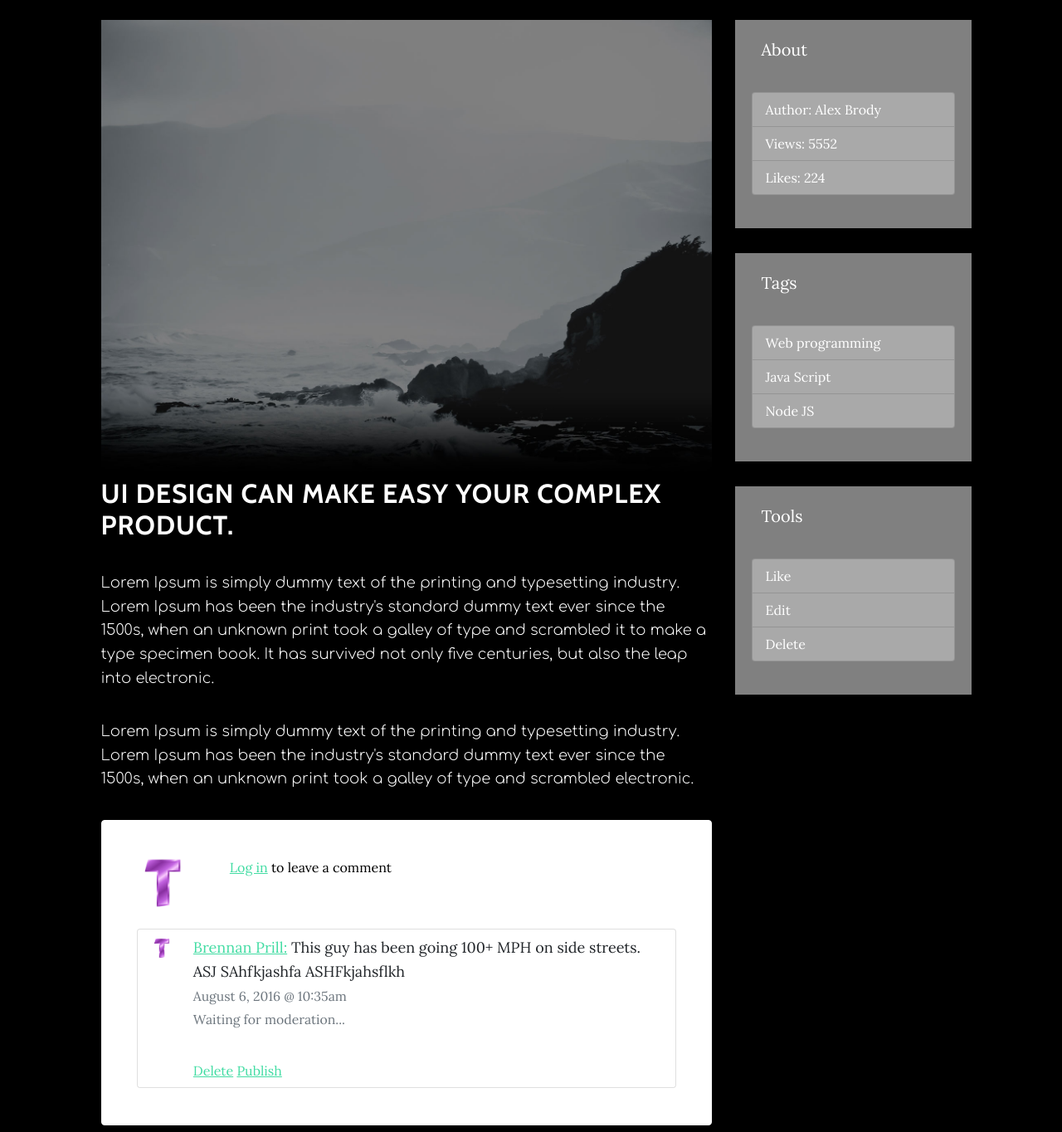
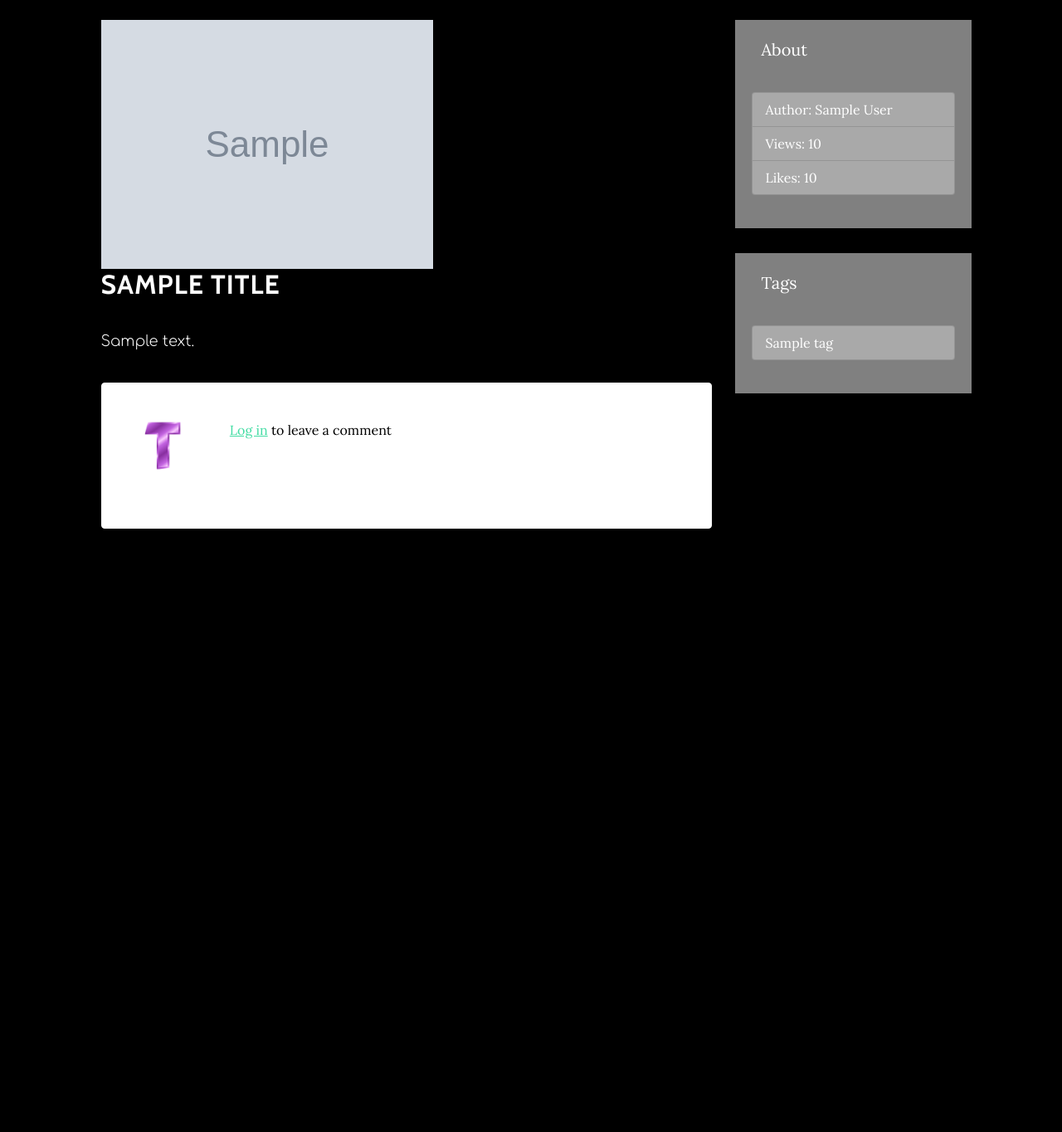
Before and after one commit to magnitola/kursach, a Flask app: template templates/news.html in a window 1280 px wide. Shown: the part 88-1452 px from the top of the page at 83% size. After the commit the page ends 725 px from the top, so only its background shows below. Run offline with Flask 2, Linux system fonts and the light colour scheme; the template is opened without the code that fills it: most values are stand-ins (such as "Sample title", 1, 10 or a date in 2020); grey boxes marked "Sample" are stand-in pictures; some libraries are stand-ins or nearby versions.

Commit message:
Функционал просмотра новостей готов!

```diff
--- a/app.py
+++ b/app.py
@@ -1,6 +1,6 @@
 from flask import Flask, request, redirect, url_for, render_template, make_response, jsonify
 from werkzeug.utils import secure_filename
-from server import get_user_info, can_edit_news, get_all_tags, read_post, save_post, add_post
+from server import get_user_info, can_edit_news, get_all_tags, read_post, save_post, add_post, get_comments, set_like, is_liked, write_comment
 from bson.objectid import ObjectId
 import datetime
 import json
@@ -37,8 +37,8 @@ def index_route():
     return render_template('index.html')
 
 
-@app.route('/news')
-def news_route():
+@app.route('/news_old')
+def news_old_route():
     return render_template('news.html')
 
 
@@ -64,9 +64,9 @@ def registration_route():
 # ===========================
 
 
-@app.route('/edit_news/<post>')
-@app.route('/edit_news/')
-@app.route('/edit_news')
+@app.route('/edit/<post>')
+@app.route('/edit/')
+@app.route('/edit')
 def edit_news_route(post=None):
     params = {
         'session': uuid.UUID(request.cookies.get('session')) if request.cookies.get('session') else '',
@@ -76,7 +76,7 @@ def edit_news_route(post=None):
     if user_info:
         if can_edit_news(params):
             params_to_render = {
-                'news': read_post(params) if post else None,
+                'news': read_post(params, stat=False) if post else None,
                 'all_tags': [tag['name'] for tag in get_all_tags(params)],
                 'is_editor': can_edit_news(params)
             }
@@ -100,7 +100,6 @@ def save_news_route():
     params['tags'] = params['tags'].split(',')
     params['id'] = None if params['id'] == 'null' else params['id']
     params['photo'] = None if params['photo'] == 'null' or params['photo'] == 'undefined' else params['photo']
-    print(params)
     # id, photo, title, text, session, tags
     if params['id']:
         result = save_post(params)
@@ -129,5 +128,45 @@ def save_file_route():
     return make_response(params)
 
 
+@app.route('/news/<post>')
+def news_route(post=None):
+    params = {
+        'session': uuid.UUID(request.cookies.get('session')) if request.cookies.get('session') else '',
+        'id': post
+    }
+    if post:
+        params_to_render = read_post(params)
+        params_to_render['is_editor'] = can_edit_news(params)
+        params_to_render['comments'] = get_comments(params)
+        params_to_render['is_authorized'] = bool(get_user_info(params))
+        params_to_render['is_liked'] = is_liked(params)
+        encode_params(params_to_render)
+        print(params_to_render)
+        return render_template('news.html', **params_to_render)
+    else:
+        return render_template('news.html')
+
+
+@app.route('/like', methods=['POST'])
+def like_route():
+    params = {
+        'session': uuid.UUID(request.cookies.get('session')) if request.cookies.get('session') else '',
+    }
+    params.update(dict(request.form))
+    return set_like(params)
+
+
+@app.route('/send_comment', methods=['POST'])
+def send_comment_route():
+    params = {
+        'session': uuid.UUID(request.cookies.get('session')) if request.cookies.get('session') else '',
+    }
+    params.update(dict(request.form))
+    result = write_comment(params)
+    result['comments'] = get_comments(params)
+    encode_params(result)
+    return result
+
+
 if __name__ == '__main__':
     app.run()
--- a/templates/news.html
+++ b/templates/news.html
@@ -50,21 +50,12 @@
             <!-- Start Service Content Section -->
             <div class="service-content-section">
                 <div class="content-hero-image">
-                    <img class="content-hero-image" src="/static/main/img/intro-bg.jpg" alt="">
+                    <img class="content-hero-image" src="/static/loaded/{{ photo }}" alt="">
                 </div>
                 <!-- Start Section Content -->
                 <div class="default-content-style pos-relative">
-                    <h2 class="news_title">UI design can make easy your complex product.</h2>
-                    <p class="news_text">Lorem Ipsum is simply dummy text of the printing and typesetting industry.
-                        Lorem Ipsum
-                        has been the industry's standard dummy text ever since the 1500s, when an unknown print
-                        took a galley of type and scrambled it to make a type specimen book. It has survived not
-                        only five centuries, but also the leap into electronic.
-
-                    <p class="news_text">Lorem Ipsum is simply dummy text of the printing and typesetting industry.
-                        Lorem Ipsum
-                        has been the industry's standard dummy text ever since the 1500s, when an unknown print
-                        took a galley of type and scrambled electronic.</p>
+                    <h2 class="news_title">{{ title }}</h2>
+                    <p class="news_text">{{ text }}</p>
 
 
                 </div>
@@ -78,37 +69,26 @@
                         <form id="form" enctype="multipart/form-data">
                             <div class="row mb-2">
                                 <div class="col d-flex flex-row-reverse">
-                                    <!-- <button class="btn btn-outline-primary" type="submit">Send</button> -->
+                                    {% if is_authorized %}
+                                        <h6 class="error"></h6>
+                                        <button class="btn btn-outline-primary" type="submit">Send</button>
+                                    {% endif %}
                                 </div>
                             </div>
                             <div class="row justify-content-center mb-2">
                                 <div class="col-md-2 offset-md-0 col-2"><img src="/static/logo.png"></div>
-                                <!-- <textarea id="comment" class="form-control" minlength="3" maxlength="200" autocomplete="off" required></textarea> -->
-                                <div class="col-md-10 col-10" style="color: black"><a href="/login">Log in</a> to leave a comment</div>
+                                <div class="col-md-10 col-10" style="color: black">
+                                    {% if is_authorized %}
+                                    <textarea id="comment" class="form-control" minlength="3" maxlength="200" autocomplete="off" required></textarea>
+                                    {% else %}
+                                    <a href="/login">Log in</a> to leave a comment
+                                    {% endif %}
+                                </div>
                                 <div class="col mt-4">
-                                    <ul class="list-group">
+                                    <ul class="list-group comments">
                                         <!-- КОММЕНТАРИЙ -->
-                                        <li class="list-group-item">
-                                            <div class="d-flex media">
-                                                <div></div>
-                                                <div class="media-body">
-                                                    <div class="d-flex media" style="overflow:visible;">
-                                                        <div class="col-1"><img style="width: 25px; height:25px;" src="/static/logo.png"></div>
-                                                        <div style="overflow:visible;" class="col">
-                                                            <div class="row">
-                                                                <div class="col">
-                                                                    <p><a href="#">Brennan Prill:</a> This guy has been going 100+ MPH on side streets. ASJ SAhfkjashfa ASHFkjahsflkh<br>
-                                                                        <small class="text-muted">August 6, 2016 @ 10:35am </small>
-                                                                        <br><small class="text-muted">Waiting for moderation...</small>
-                                                                    </p>
-                                                                    <a href="#">Delete</a> <a href="#">Publish</a>
-                                                                </div>
-                                                            </div>
-                                                        </div>
-                                                    </div>
-                                                </div>
-                                            </div>
-                                        </li>
+
+
                                         <!-- КОНЕЦ КОММЕНТАРИЯ -->
                                     </ul>
                                 </div>
@@ -127,9 +107,9 @@
                         <div class="col">
                             <p class="title">About</p>
                             <ul class="list-group">
-                                <li class="list-group-item about"><span>Author: Alex Brody</span></li>
-                                <li class="list-group-item about"><span>Views: 5552</span></li>
-                                <li class="list-group-item about"><span>Likes: 224</span></li>
+                                <li class="list-group-item about"><span>Author: {{ author }}</span></li>
+                                <li class="list-group-item about"><span>Views: {{ views }}</span></li>
+                                <li class="list-group-item about"><span>Likes: {{ likes }}</span></li>
                             </ul>
                         </div>
                     </div>
@@ -141,42 +121,103 @@
                         <div class="col">
                             <p class="title">Tags</p>
                             <ul class="list-group">
-                                <li class="list-group-item about about-passive"><span>Web programming</span></li>
-                                <li class="list-group-item about about-passive"><span>Java Script</span></li>
-                                <li class="list-group-item about about-passive"><span>Node JS</span></li>
+                                {% for tag in tags %}
+                                <li class="list-group-item about"><span>{{ tag }}</span></li>
+                                {% endfor %}
                             </ul>
                         </div>
                     </div>
                 </div>
             </div>
-             <div class="row">
+             {% if is_authorized %}
+            <div class="row">
                 <div class="col params">
                     <div class="row">
                         <div class="col">
                             <p class="title">Tools</p>
                             <ul class="list-group">
                                 <li class="list-group-item" id="like"><span>Like</span></li>
-                                <li class="list-group-item about-passive"><span>Edit</span></li>
-                                <li class="list-group-item about-passive"><span>Delete</span></li>
+                                {% if is_editor %}
+                                <li class="list-group-item about-passive" id="edit"><span>Edit</span></li>
+                                <li class="list-group-item about-passive" id="delete"><span>Delete</span></li>
+                                {% endif %}
                             </ul>
                         </div>
                     </div>
                 </div>
             </div>
+            {% endif %}
         </div>
     </div>
 </div>
 <script src="/static/bootstrap/js/bootstrap.min.js"></script>
 </body>
 <script type="text/javascript">
-let is_liked = false;
+let is_liked = {{ is_liked|tojson|safe }};
+let is_editor = {{ is_editor|tojson|safe }};
+let comments = {{ comments|tojson|safe }};
 
+load_comments();
 set_like();
 
 $(document).ready(() => {
     $('#like').click(function () {
-        is_liked = !is_liked;
-        set_like();
+        let formData = new FormData();
+        formData.append('id', "{{ _id }}");
+        $.ajax({
+            type: "POST",
+            url: "{{ url_for('like_route') }}",
+            data: formData,
+            //contentType: 'application/json;charset=UTF-8',
+            processData: false,
+            contentType: false,
+            dataType: "json",
+            success: function (request) {
+                if (request['success']) {
+                    is_liked = !is_liked;
+                    set_like();
+                }
+            },
+            error: function (request) {
+                console.log(request);
+                alert('Все сломалось!');
+            }
+        });
+
+    });
+
+    $('#edit').click(function () {
+       window.location.href = "/edit/" + "{{ _id }}";
+    });
+
+    $("form").submit((event) => {
+        event.preventDefault();
+        let formData = new FormData();
+        formData.append('id', "{{ _id }}");
+        formData.append('text', $('#comment').val());
+        $.ajax({
+            type: "POST",
+            url: "{{ url_for('send_comment_route') }}",
+            data: formData,
+            //contentType: 'application/json;charset=UTF-8',
+            processData: false,
+            contentType: false,
+            dataType: "json",
+            success: function (request) {
+                if (request['success']) {
+                    comments = request['comments'];
+                    load_comments();
+                }
+                else {
+                    $('.error').text(request['messages']);
+                }
+
+            },
+            error: function (request) {
+                console.log(request);
+                alert('Все сломалось!');
+            }
+        });
     });
 
 
@@ -196,5 +237,32 @@ function set_like() {
         elem.addClass('about-passive');
     }
 }
+
+function load_comments() {
+    let elem = $('.comments');
+    elem.empty();
+    for (let i = 0; i < comments.length; i++) {
+        $('.comments').append(`<li class="list-group-item" id="`+ comments[i]._id +`">
+                        <div class="d-flex media">
+                            <div class="media-body">
+                                <div class="d-flex media" style="overflow:visible;">
+                                    <div class="mr-3"><img style="width: 25px; height:25px;" src="/static/logo.png"></div>
+                                    <div style="overflow:visible;" class="col">
+                                        <div class="row">
+                                            <div class="col">
+                                                <p><a href="#">`+ comments[i].author +`:</a> `+ comments[i].text +`<br>
+                                                    <small class="text-muted">`+ comments[i].date +` </small>
+                                                    `+ (comments[i].is_allowed ? "" : '<br><small class="text-muted">Waiting for moderation...</small>')+`
+                                                </p>
+                                                    `+ (is_editor ? '<a href="#" data-comment="'+ comments[i]._id +'">Delete</a>' : '' + !comments[i].is_allowed && is_editor ? '<a href="#" data-comment="'+ comments[i]._id +'">Publish</a>' : '') + `
+                                            </div>
+                                        </div>
+                                    </div>
+                                </div>
+                            </div>
+                        </div>
+                    </li>`);
+    }
+}
 </script>
 </html>
```
Also changed, not shown: server.py (+29 -46 lines).
